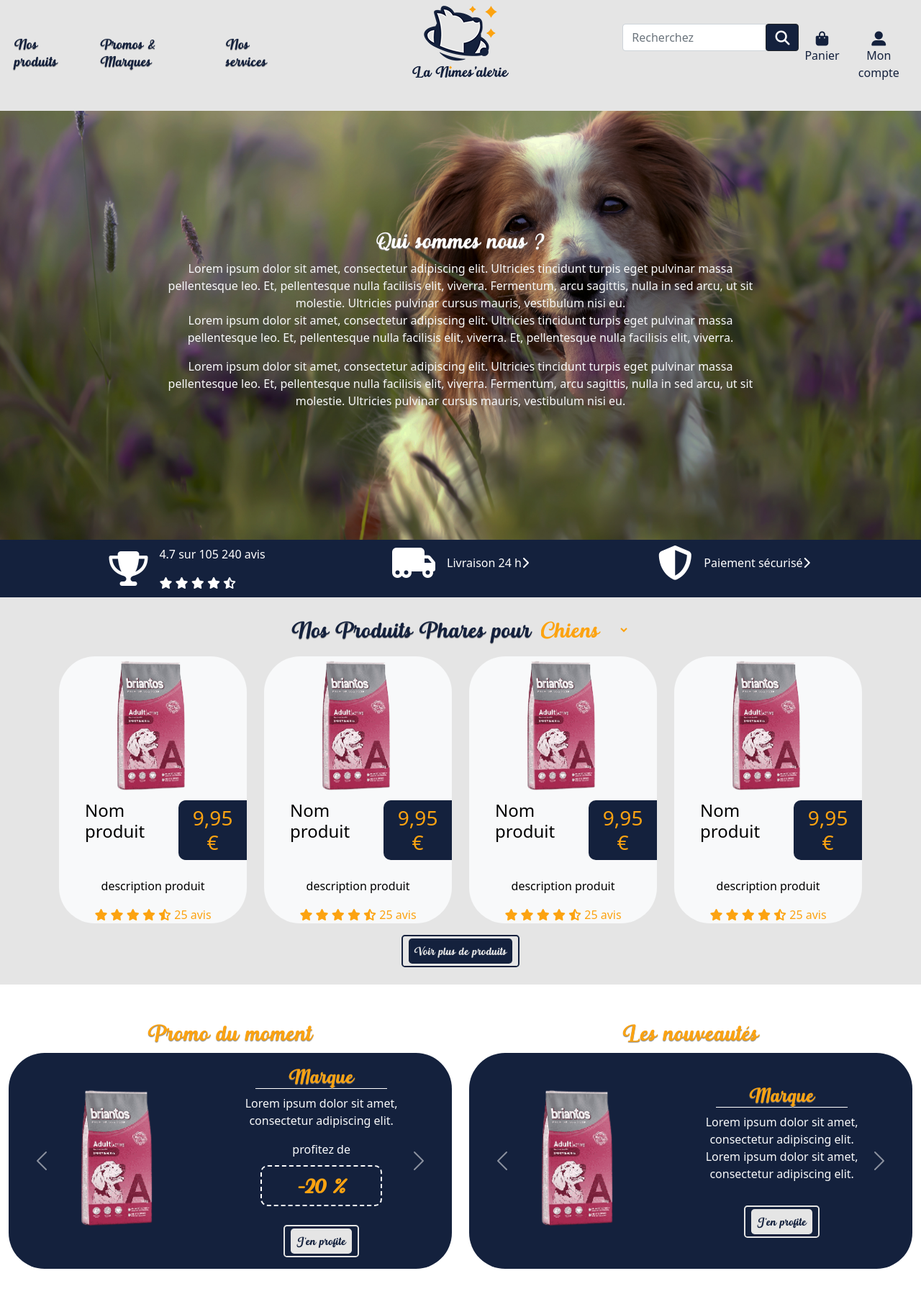
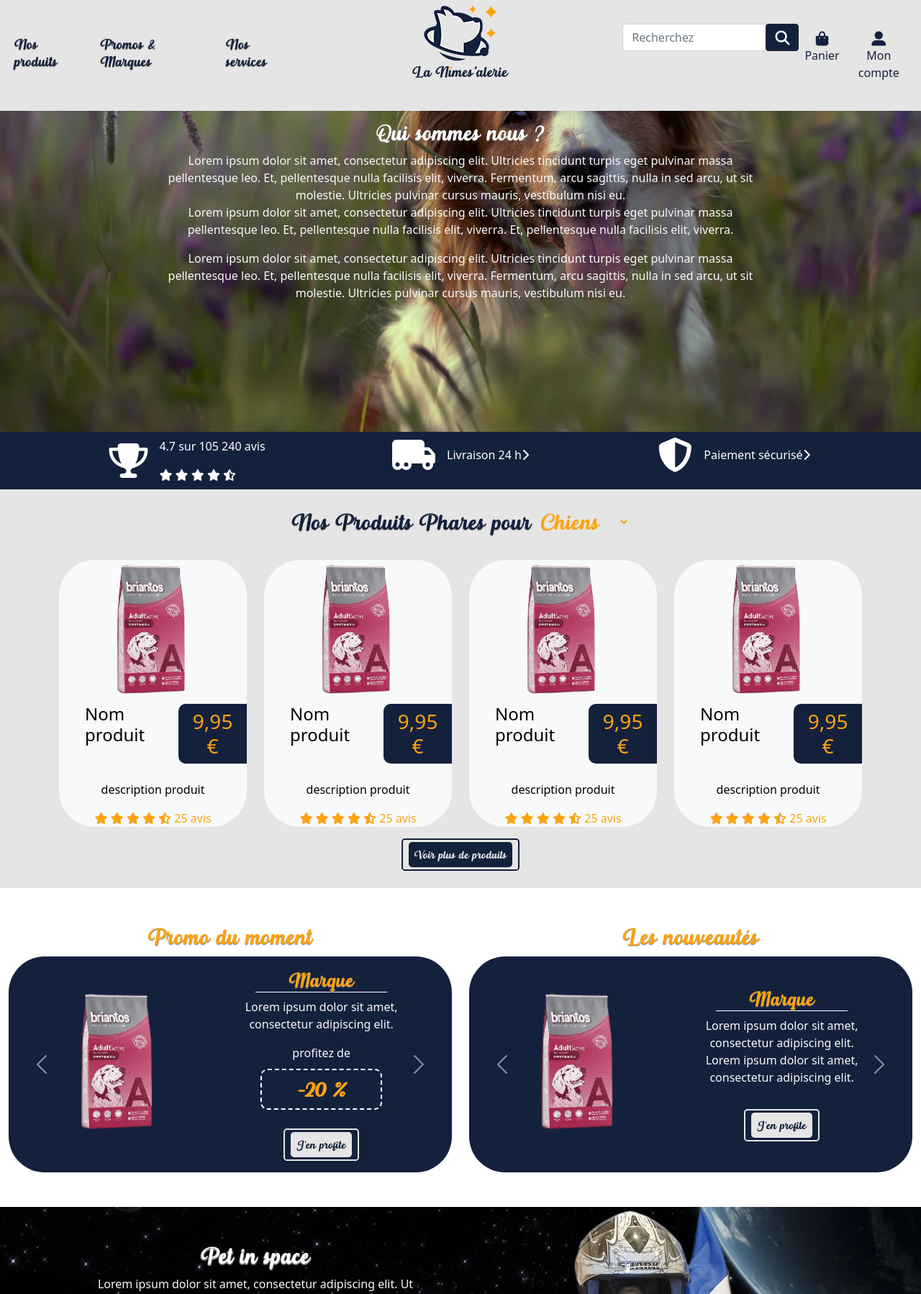
Before and after one commit to KuroeGame/businessCase, a PHP site: page / in a window 1280 px wide. Shown: the top 1798 px of the page at 72% size. Run offline with PHP 8.4, Linux system fonts and the light colour scheme; some libraries are stand-ins or nearby versions.

Commit message:
Update index.php

```diff
--- a/index.php
+++ b/index.php
@@ -2,7 +2,7 @@
 <html>
     <head>
         <meta charset="utf-8">
-        <link rel="stylesheet" href="style.css">
+        <link rel="stylesheet" href="style.css" type="text/css">
 <!-- Lier bootstrap-->
         <link href="https://cdn.jsdelivr.net/npm/bootstrap@5.1.3/dist/css/bootstrap.min.css" rel="stylesheet" integrity="sha384-1BmE4kWBq78iYhFldvKuhfTAU6auU8tT94WrHftjDbrCEXSU1oBoqyl2QvZ6jIW3" crossorigin="anonymous"/>
 
@@ -10,25 +10,23 @@
         <script src="https://code.jquery.com/jquery-3.6.0.min.js" integrity="sha256-/xUj+3OJU5yExlq6GSYGSHk7tPXikynS7ogEvDej/m4=" crossorigin="anonymous"></script>
         <script src="https://cdn.jsdelivr.net/npm/bootstrap@5.1.3/dist/js/bootstrap.bundle.min.js" integrity="sha384-ka7Sk0Gln4gmtz2MlQnikT1wXgYsOg+OMhuP+IlRH9sENBO0LRn5q+8nbTov4+1p" crossorigin="anonymous"></script>
 
+
 <!-- intégration icon fontawesome -->
         <script src="https://kit.fontawesome.com/6939106af0.js" crossorigin="anonymous"></script>
         <title>La Nîmes'alerie</title>
     </head>
     <body>
 
-        <?php include("header.php");?>
+        <header>
+            <?php include("header.php");?>
+        </header>
 
         <main>
-<!-- vide -->
-            <section>
-                <div class="container-fluid menu">
-                </div>
-            </section>
 
 
 <!-- a propos-->
             <section>
-                <div class="bgimg align-items-center d-flex ">
+                <div class="bgimg align-items-center d-flex">
                     <div class="container-fluid text-center"> <!-- container ou fluid ? -->
                         <div class="row"> <!-- align 12 colonnes -->
                             <div class="col-lg-12 col-sm-12 mt-5 mb-5">
@@ -52,7 +50,7 @@
                 <div class="bg-bleu servs pt-2 pb-2">
                     <div class="container text-center text-light"> <!-- container ou fluid ? -->
                         <div class="row"> <!-- align 12 colonnes -->
-                            <div class="col-lg-4">
+                            <div class="col-lg-4 borduredroite">
                                 <div class="d-flex justify-content-center align-items-center">
                                     <a href="#" class="d-flex align-items-center">
                                         <i class="fas fa-trophy fa-3x me-3"></i>
@@ -67,7 +65,7 @@
                                     </a>
                                 </div>
                             </div>
-                            <div class="col-lg-4">
+                            <div class="col-lg-4 borduredroite">
                                 <div class="d-flex justify-content-center align-items-center">
                                     <a href="#" class="d-flex align-items-center">
                                         <i class="fas fa-truck-moving fa-3x me-3"></i>
@@ -103,7 +101,7 @@
                             </select>
                         </h2>
                         <div class="row"> <!-- align 12 colonnes -->
-                            <div class="col-lg-3 col-sm-6 produits">
+                            <div class="col-lg-3 col-sm-6 produits mt-3">
                                 <div class="bg-light rounded-5">
                                     <a href="produit.php" title="vers le produit">
                                         <img src="images/produit.png" class="" height="200px" width="" alt="produit1">
@@ -117,7 +115,7 @@
                                         </div>
                                         <p>description produit</p>
                                     </a>
-                                    <a href="" class="stars mb-2" title="vers les avis">
+                                    <a href="produit.php" class="stars mb-2" title="vers les avis">
                                         <i class="fas fa-star"></i>
                                         <i class="fas fa-star"></i>
                                         <i class="fas fa-star"></i>
@@ -127,9 +125,9 @@
                                     </a>
                                 </div>
                             </div>
-                            <div class="col-lg-3 col-sm-6 produits">
+                            <div class="col-lg-3 col-sm-6 produits mt-3">
                                 <div class="bg-light rounded-5">
-                                    <a href="" title="vers le produit">
+                                    <a href="produit.php" title="vers le produit">
                                         <img src="images/produit.png" class="" height="200px" width="" alt="produit1">
                                         <div class="row mb-3">
                                             <div class="col-7 text-start ps-5">
@@ -141,7 +139,7 @@
                                         </div>
                                         <p>description produit</p>
                                     </a>
-                                    <a href="" class=" stars mb-2" title="vers les avis">
+                                    <a href="produit.php" class=" stars mb-2" title="vers les avis">
                                         <i class="fas fa-star"></i>
                                         <i class="fas fa-star"></i>
                                         <i class="fas fa-star"></i>
@@ -151,9 +149,9 @@
                                     </a>
                                 </div>
                             </div>
-                            <div class="col-lg-3 col-sm-6 produits">
+                            <div class="col-lg-3 col-sm-6 produits mt-3">
                                 <div class="bg-light rounded-5">
-                                    <a href="" title="vers le produit">
+                                    <a href="produit.php" title="vers le produit">
                                         <img src="images/produit.png" class="" height="200px" width="" alt="produit1">
                                         <div class="row mb-3">
                                             <div class="col-7 text-start ps-5">
@@ -165,7 +163,7 @@
                                         </div>
                                         <p>description produit</p>
                                     </a>
-                                    <a href="" class="stars mb-2" title="vers les avis">
+                                    <a href="produit.php" class="stars mb-2" title="vers les avis">
                                         <i class="fas fa-star"></i>
                                         <i class="fas fa-star"></i>
                                         <i class="fas fa-star"></i>
@@ -175,9 +173,9 @@
                                     </a>
                                 </div>
                             </div>
-                            <div class="col-lg-3 col-sm-6 produits">
+                            <div class="col-lg-3 col-sm-6 produits mt-3">
                                 <div class="bg-light rounded-5">
-                                    <a href="" title="vers le produit">
+                                    <a href="produit.php" title="vers le produit">
                                         <img src="images/produit.png" class="" height="200px" width="" alt="produit1">
                                         <div class="row mb-3">
                                             <div class="col-7 text-start ps-5">
@@ -209,7 +207,7 @@
             <section>
                 <div class="container-fluid text-center promo my-5"> <!-- container ou fluid ? -->
                     <div class="row"> <!-- align 12 colonnes -->
-                        <div class="col-lg-6 col-sm-6">
+                        <div class="col-lg-6 col-sm-12">
                             <div class="">
                                 <h2 class="color-orange">Promo du moment</h2>
                                 <div>
@@ -217,10 +215,10 @@
                                         <div class="carousel-inner">
                                             <div class="carousel-item active">
                                                 <div class="row p-3">
-                                                    <div class="col-lg-6 col-sm-12">
+                                                    <div class="col-lg-6 col-sm-6">
                                                         <img src="images/produit.png" class="d-block w-100" alt="produit1">
                                                     </div>
-                                                    <div class="col-lg-5 col-sm-12">
+                                                    <div class="col-lg-5 col-sm-6">
                                                         <h3 class="color-orange">Marque</h3>
                                                         <p>Lorem ipsum dolor sit amet, consectetur adipiscing elit.</p>
                                                         <div>
@@ -233,10 +231,10 @@
                                             </div>
                                             <div class="carousel-item">
                                                 <div class="row p-3">
-                                                    <div class="col-lg-6 col-sm-12">
+                                                    <div class="col-lg-6 col-sm-6">
                                                         <img src="images/produit.png" class="d-block w-100" alt="produit1">
                                                     </div>
-                                                    <div class="col-lg-5 col-sm-12">
+                                                    <div class="col-lg-5 col-sm-6">
                                                         <h3 class="color-orange">Marque</h3>
                                                         <p>Lorem ipsum dolor sit amet, consectetur adipiscing elit.</p>
                                                         <div>
@@ -249,10 +247,10 @@
                                             </div>
                                             <div class="carousel-item">
                                                 <div class="row p-3">
-                                                    <div class="col-lg-6 col-sm-12">
+                                                    <div class="col-lg-6 col-sm-6">
                                                         <img src="images/produit.png" class="d-block w-100" alt="produit1">
                                                     </div>
-                                                    <div class="col-lg-5 col-sm-12">
+                                                    <div class="col-lg-5 col-sm-6">
                                                         <h3 class="color-orange">Marque</h3>
                                                         <p>Lorem ipsum dolor sit amet, consectetur adipiscing elit.</p>
                                                         <div>
@@ -276,7 +274,7 @@
                                 </div>
                             </div>
                         </div>
-                        <div class="col-lg-6 col-sm-6">
+                        <div class="col-lg-6 col-sm-12">
                             <div class="">
                                 <h2 class="color-orange ">Les nouveautés</h2>
                                 <div>
@@ -284,10 +282,10 @@
                                         <div class="carousel-inner">
                                             <div class="carousel-item active" data-bs-interval="10000">
                                                 <div class="row p-3">
-                                                    <div class="col-lg-6 col-sm-12">
+                                                    <div class="col-lg-6 col-sm-6">
                                                         <img src="images/produit.png" class="d-block w-100" alt="produit1">
                                                     </div>
-                                                    <div class="col-lg-5 col-sm-12">
+                                                    <div class="col-lg-5 col-sm-6">
                                                         <h3 class="color-orange">Marque</h3>
                                                         <p>Lorem ipsum dolor sit amet, consectetur adipiscing elit. Lorem ipsum dolor sit amet, consectetur adipiscing elit.</p>
                                                         <button type="button" class="btn btn-contourgris mt-3 pt-2 pb-2 pe-1 ps-1 rounded-3"><a href="" class="m-1 btn-gris rounded-3 p-2">J'en profite</a></button>
@@ -296,10 +294,10 @@
                                             </div>
                                             <div class="carousel-item" data-bs-interval="2000">
                                                 <div class="row p-3">
-                                                    <div class="col-lg-6 col-sm-12">
+                                                    <div class="col-lg-6 col-sm-6">
                                                         <img src="images/produit.png" class="d-block w-100" alt="produit1">
                                                     </div>
-                                                    <div class="col-lg-5 col-sm-12">
+                                                    <div class="col-lg-5 col-sm-6">
                                                         <h3 class="color-orange">Marque</h3>
                                                         <p>Lorem ipsum dolor sit amet, consectetur adipiscing elit. Lorem ipsum dolor sit amet, consectetur adipiscing elit.</p>
                                                         <button type="button" class="btn btn-contourgris mt-3 pt-2 pb-2 pe-1 ps-1 rounded-3"><a href="" class="m-1 btn-gris rounded-3 p-2">J'en profite</a></button>
@@ -308,10 +306,10 @@
                                             </div>
                                             <div class="carousel-item">
                                                 <div class="row p-3">
-                                                    <div class="col-lg-6 col-sm-12">
+                                                    <div class="col-lg-6 col-sm-6">
                                                         <img src="images/produit.png" class="d-block w-100" alt="produit1">
                                                     </div>
-                                                    <div class="col-lg-5 col-sm-12">
+                                                    <div class="col-lg-5 col-sm-6">
                                                         <h3 class="color-orange">Marque</h3>
                                                         <p>Lorem ipsum dolor sit amet, consectetur adipiscing elit. Lorem ipsum dolor sit amet, consectetur adipiscing elit.</p>
                                                         <button type="button" class="btn btn-contourgris mt-3 pt-2 pb-2 pe-1 ps-1 rounded-3"><a href="" class="m-1 btn-gris rounded-3 p-2">J'en profite</a></button>
@@ -344,7 +342,7 @@
                                 <div class="">
                                     <h2>Pet in space</h2>
                                     <p>Lorem ipsum dolor sit amet, consectetur adipiscing elit. Ut consequat diam sed eu hendrerit orci urna pulvinar vitae. Amet ut aliquet rhoncus in porttitor.</p>
-                                    <button type="button" class="btn btn-contourgris2 mt-3 pt-2 pb-2 pe-1 ps-1 rounded-3"><a href="" class="m-1 btn-gris2 rounded-3 p-2">J'en profite</a></button>
+                                    <button type="button" class="btn btn-contourgris2 mt-3 pt-2 pb-2 pe-1 ps-1 rounded-3"><a href="petinspace.php" class="m-1 btn-gris2 rounded-3 p-2">J'en profite</a></button>
                                 </div>
                             </div>
                             <div class="col-lg-6 position-relative-lg">
@@ -391,7 +389,10 @@
 
         </main>
 
-    <?php include("footer.php");?>
+        <footer>
+            <?php include("footer.php");?>
+        </footer>
+
 
     </body>
 </html>
```
